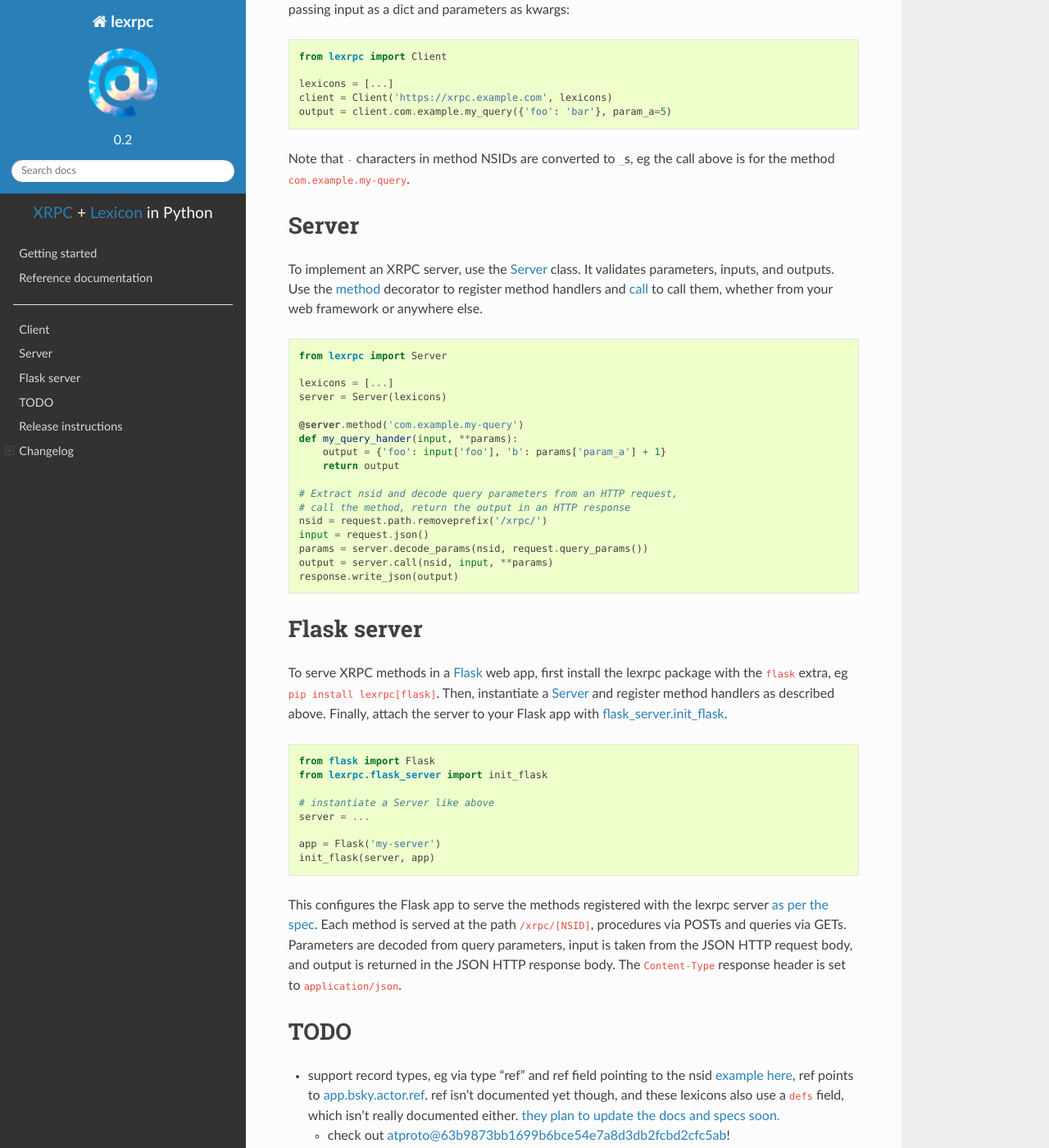
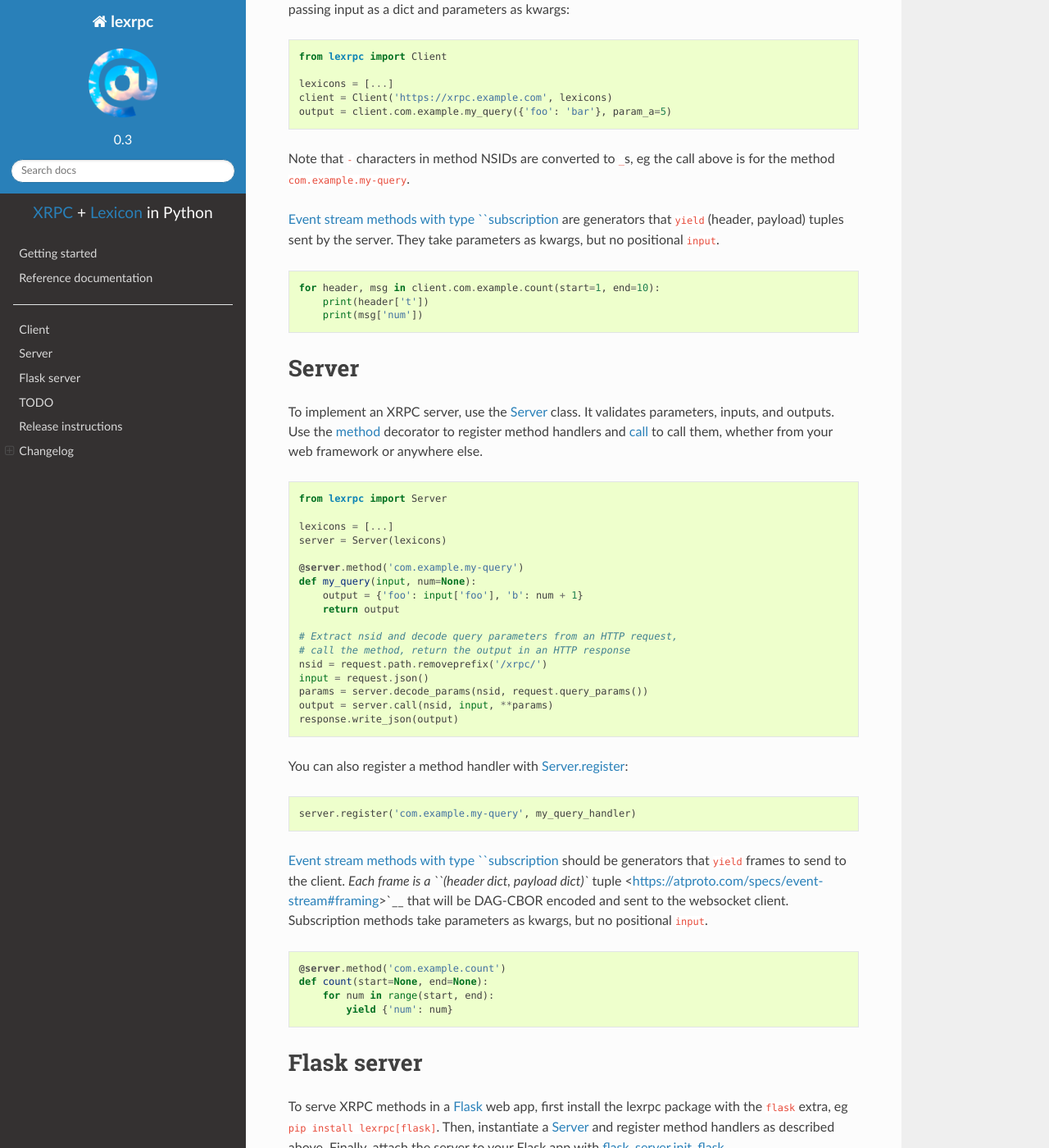
Before and after one commit to snarfed/lexrpc, a Sphinx documentation site: the page built from docs/index.rst, in a window 1280 px wide and 1400 px high, scrolled down 630 px. Shown: the whole window at 82% size. Built offline with Sphinx 7.4.7 and the Read the Docs theme 2.0.0, drawn with Linux system fonts in a browser that asks for light colours; some of the changed text lies outside the part shown.

```diff
--- a/docs/conf.py
+++ b/docs/conf.py
@@ -87,9 +87,9 @@ author = 'Ryan Barrett'
 # built documents.
 #
 # The short X.Y version.
-version = '0.2'
+version = '0.3'
 # The full version, including alpha/beta/rc tags.
-release = '0.2'
+release = '0.3'
 
 # The language for content autogenerated by Sphinx. Refer to documentation
 # for a list of supported languages.
--- a/docs/index.rst
+++ b/docs/index.rst
@@ -45,6 +45,17 @@ NSIDs to make calls, passing input as a dict and parameters as kwargs:
 Note that ``-`` characters in method NSIDs are converted to ``_``\ s, eg
 the call above is for the method ``com.example.my-query``.
 
+`Event stream methods with type
+``subscription <https://atproto.com/specs/event-stream>`__ are
+generators that ``yield`` (header, payload) tuples sent by the server.
+They take parameters as kwargs, but no positional ``input``.
+
+::
+
+   for header, msg in client.com.example.count(start=1, end=10):
+       print(header['t'])
+       print(msg['num'])
+
 Server
 ------
 
@@ -64,8 +75,8 @@ to call them, whether from your web framework or anywhere else.
    server = Server(lexicons)
 
    @server.method('com.example.my-query')
-   def my_query_hander(input, **params):
-       output = {'foo': input['foo'], 'b': params['param_a'] + 1}
+   def my_query(input, num=None):
+       output = {'foo': input['foo'], 'b': num + 1}
        return output
 
    # Extract nsid and decode query parameters from an HTTP request,
@@ -75,6 +86,28 @@ to call them, whether from your web framework or anywhere else.
    params = server.decode_params(nsid, request.query_params())
    output = server.call(nsid, input, **params)
    response.write_json(output)
+
+You can also register a method handler with
+`Server.register <https://lexrpc.readthedocs.io/en/latest/source/lexrpc.html#lexrpc.server.Server.register>`__:
+
+::
+
+   server.register('com.example.my-query', my_query_handler)
+
+`Event stream methods with type
+``subscription <https://atproto.com/specs/event-stream>`__ should be
+generators that ``yield`` frames to send to the client. `Each frame is a
+``(header dict, payload dict)``
+tuple <https://atproto.com/specs/event-stream#framing>`__ that will be
+DAG-CBOR encoded and sent to the websocket client. Subscription methods
+take parameters as kwargs, but no positional ``input``.
+
+::
+
+   @server.method('com.example.count')
+   def count(start=None, end=None):
+       for num in range(start, end):
+           yield {'num': num}
 
 Flask server
 ------------
@@ -251,6 +282,18 @@ Here’s how to package, test, and ship a new release.
 Changelog
 ---------
 
+0.3 - 2023-08-29
+~~~~~~~~~~~~~~~~
+
+-  Add array type support.
+-  Add support for non-JSON input and output encodings.
+-  Add ``subscription`` method type support over websockets.
+-  Add ``headers`` kwarg to ``Client`` constructor.
+-  Add new ``Server.register`` method for manually registering handlers.
+-  Bug fix for server ``@method`` decorator.
+
+.. _section-1:
+
 0.2 - 2023-03-13
 ~~~~~~~~~~~~~~~~
 
--- a/pyproject.toml
+++ b/pyproject.toml
@@ -9,7 +9,7 @@ packages = ['lexrpc']
 
 [project]
 name = 'lexrpc'
-version = '0.2'
+version = '0.3'
 authors = [
     { name='Ryan Barrett', email='lexrpc@ryanb.org' },
 ]
@@ -18,6 +18,7 @@ readme = 'README.md'
 requires-python = '>=3.7'
 keywords = ['XRPC', 'Lexicon', 'AT Protocol', 'ATP']
 dependencies = [
+    'dag-cbor',
     'jsonschema>=4.0',
     'requests>=2.0',
     'simple-websocket',
@@ -37,7 +38,6 @@ classifiers = [
 
 [project.optional-dependencies]
 flask = [
-    'dag-cbor',
     'Flask>=2.0',
     'flask-sock',
 ]
```
Also changed, not shown: other parts of docs/index.rst (+1 -3 lines), README.md (+22 -22 lines).
